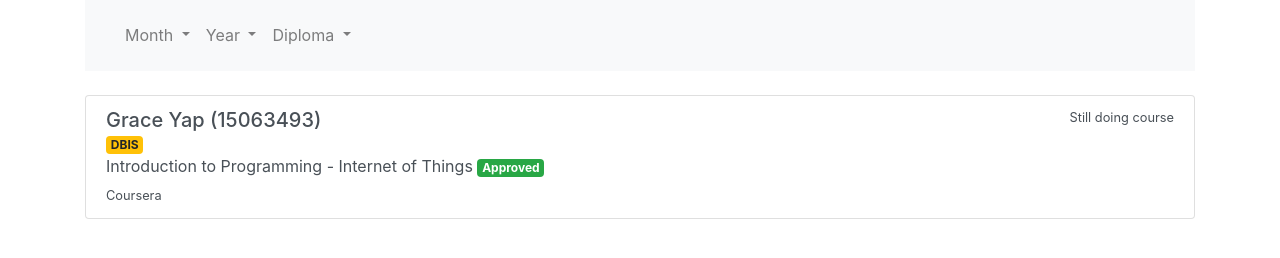
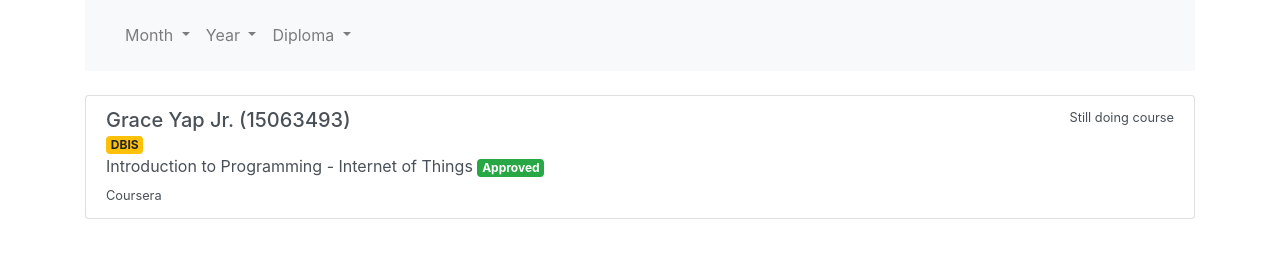
Before and after one commit to 15017206/iprep, a PHP site: page /iprep/graceyap_dashboard_studenthascourse.php in a window 1280 px wide. Shown: the part 163-421 px from the top of the page. Run offline with PHP 8.4, Linux system fonts and the light colour scheme; some libraries are stand-ins or nearby versions.

Commit message:
update2(glenn)

```diff
--- a/graceyap_dashboard_studenthascourse.php
+++ b/graceyap_dashboard_studenthascourse.php
@@ -100,7 +100,7 @@ and open the template in the editor.
             <div class="list-group">
                 <a href="#" data-toggle="modal" data-target="#courses_modal" class="list-group-item list-group-item-action flex-column align-items-start">
                     <div class="d-flex w-100 justify-content-between">
-                        <h5 class="mb-1">Grace Yap (15063493)</h5>
+                        <h5 class="mb-1">Grace Yap Jr. (15063493)</h5>
                         <small>Still doing course</small>
                     </div>
                     <div class="d-flex w-100">
```
